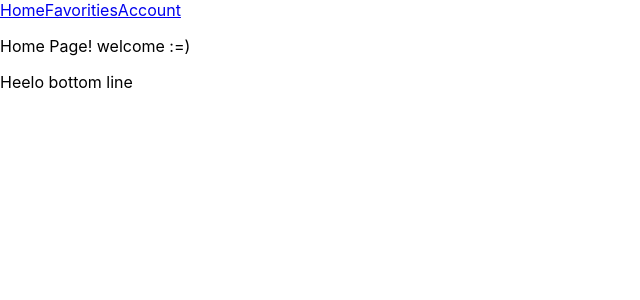
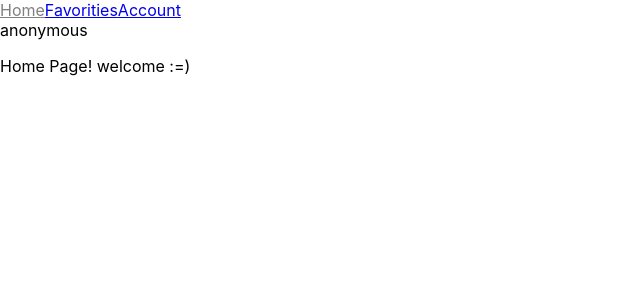
Before and after one commit to stratospherique/real-estate-app, a React (Create React App) app: page / in a window 1280 px wide. Shown: the top 300 px of the page, without its empty margins (0-640 px from the left). Built offline with nearby package versions, Linux system fonts and the light colour scheme.

Commit message:
besic layout

```diff
--- a/src/components/App.js
+++ b/src/components/App.js
@@ -3,6 +3,7 @@ import {
   BrowserRouter as Router,
   Switch,
   Route,
+  Redirect,
   Link,
   useRouteMatch,
   useParams
@@ -11,9 +12,15 @@ import Home from './Home';
 import Profile from './account';
 import NotFound from './notfound';
 import NavSecion from './navigation';
+import Login from './login';
+import SignUp from './signup';
 
 const App = () => (
   <Router>
+    {/*  <Route render={props => (
+      localStorage.getItem('user')
+        ? ( */}
+    <div>
       <NavSecion />
       <Switch>
         <Route path="/" exact component={Home} />
@@ -21,7 +28,16 @@ const App = () => (
         <Route path="/account-settings" exact component={Profile} />
         <Route path="*" component={NotFound} />
       </Switch>
-    <p>Heelo bottom line</p>
+    </div>
+    {/* ) : (
+          <div>
+            <Redirect to={{ pathname: '/login' }} />
+            <Route path="/sign-up" exact component={SignUp} />
+            <Route path="/login" exact component={Login} />
+          </div>
+        )
+    )} /> */}
+
   </Router>
 );
 
--- a/src/components/account.js
+++ b/src/components/account.js
@@ -1,7 +1,20 @@
 import React from 'react';
+import { connect } from 'react-redux';
 
-const Profile = () => (
-  <p>Profile page! Heelo :)</p>
-);
+let Profile = ({ user }) => {
+  return (
+    <p>
+      Profile page! Heelo :) {user}
+    </p>
+  )
+};
+
+const mapStateToProps = (state) => {
+  return {
+    user: state.currentUser,
+  }
+}
+
+Profile = connect(mapStateToProps, null)(Profile);
 
 export default Profile;
--- /dev/null
+++ b/src/components/avatar.js
@@ -0,0 +1,10 @@
+import React from 'react';
+import UserName from '../containers/username';
+
+const Avatar = () => (
+  <div>
+    <UserName />
+  </div>
+);
+
+export default Avatar;
--- a/src/components/login.js
+++ b/src/components/login.js
@@ -1,18 +1,22 @@
 import React from 'react';
+import { Link } from 'react-router-dom';
 
 const Login = () => (
   <form onSubmit={(e) => {
     e.preventDefault();
-  }}>
+  }} >
     <div>
       <label htmlFor="username">User Name</label>
-      <input id="username" />
+      <input type="text" id="username" />
     </div>
     <div>
-      <label htmlFor="password">User Name</label>
-      <input id="password" />
+      <label htmlFor="password">Password</label>
+      <input type="password" id="password" />
     </div>
-    <button type="submit">Sign in</button>
+    <div>
+      <button type="submit">Sign in</button>
+      <Link to="/sign-up" exact>Sign Up</Link>
+    </div>
   </form>
 );
 
--- a/src/components/navigation.js
+++ b/src/components/navigation.js
@@ -1,12 +1,16 @@
 import React from 'react';
-import { Link } from 'react-router-dom';
+import { NavLink } from 'react-router-dom';
+import Avatar from './avatar';
 
 const NavSection = () => (
-  <nav>
-    <Link to="/">Home</Link>
-    <Link to="/favorities">Favorities</Link>
-    <Link to="/account-settings">Account</Link>
-  </nav>
+  <header>
+    <nav>
+      <NavLink to="/" activeClassName="activeTab" exact>Home</NavLink>
+      <NavLink to="/favorities" activeClassName="activeTab">Favorities</NavLink>
+      <NavLink to="/account-settings" activeClassName="activeTab">Account</NavLink>
+    </nav>
+    <Avatar />
+  </header>
 );
 
 export default NavSection;
--- /dev/null
+++ b/src/components/signup.js
@@ -0,0 +1,7 @@
+import React from 'react';
+
+const SignUp = () => (
+  <p>sign up page</p>
+);
+
+export default SignUp;
--- /dev/null
+++ b/src/containers/username.js
@@ -0,0 +1,21 @@
+import React, { Component } from 'react';
+import { connect } from 'react-redux';
+
+class UserName extends Component {
+  render() {
+    const { user } = this.props;
+    return (
+      <span>{user}</span>
+    )
+  }
+}
+
+const mapStateToProps = (state) => {
+  return {
+    user: state.currentUser,
+  };
+};
+
+UserName = connect(mapStateToProps, null)(UserName);
+
+export default UserName;
--- a/src/index.css
+++ b/src/index.css
@@ -11,3 +11,7 @@ code {
   font-family: source-code-pro, Menlo, Monaco, Consolas, 'Courier New',
     monospace;
 }
+
+.activeTab {
+  color: gray;
+}
--- /dev/null
+++ b/src/reducers/current-user.js
@@ -0,0 +1,8 @@
+const currentUserReducer = (state = 'anonymous', action) => {
+  switch (action.type) {
+    default:
+      return state;
+  }
+};
+
+export default currentUserReducer;
--- a/src/reducers/index.js
+++ b/src/reducers/index.js
@@ -1,8 +1,8 @@
-const globalReducer = (state = [], action) => {
-  switch (action.type) {
-    default:
-      return state;
-  }
-};
+import { combineReducers } from 'redux';
+import currentUserReducer from './current-user';
+
+const globalReducer = combineReducers({
+  currentUser: currentUserReducer,
+});
 
 export default globalReducer;
```
Also changed, not shown: src/index.js (line endings or trailing spaces), src/login/login.js (added). Lines whose indentation alone changed are shown as unchanged.
